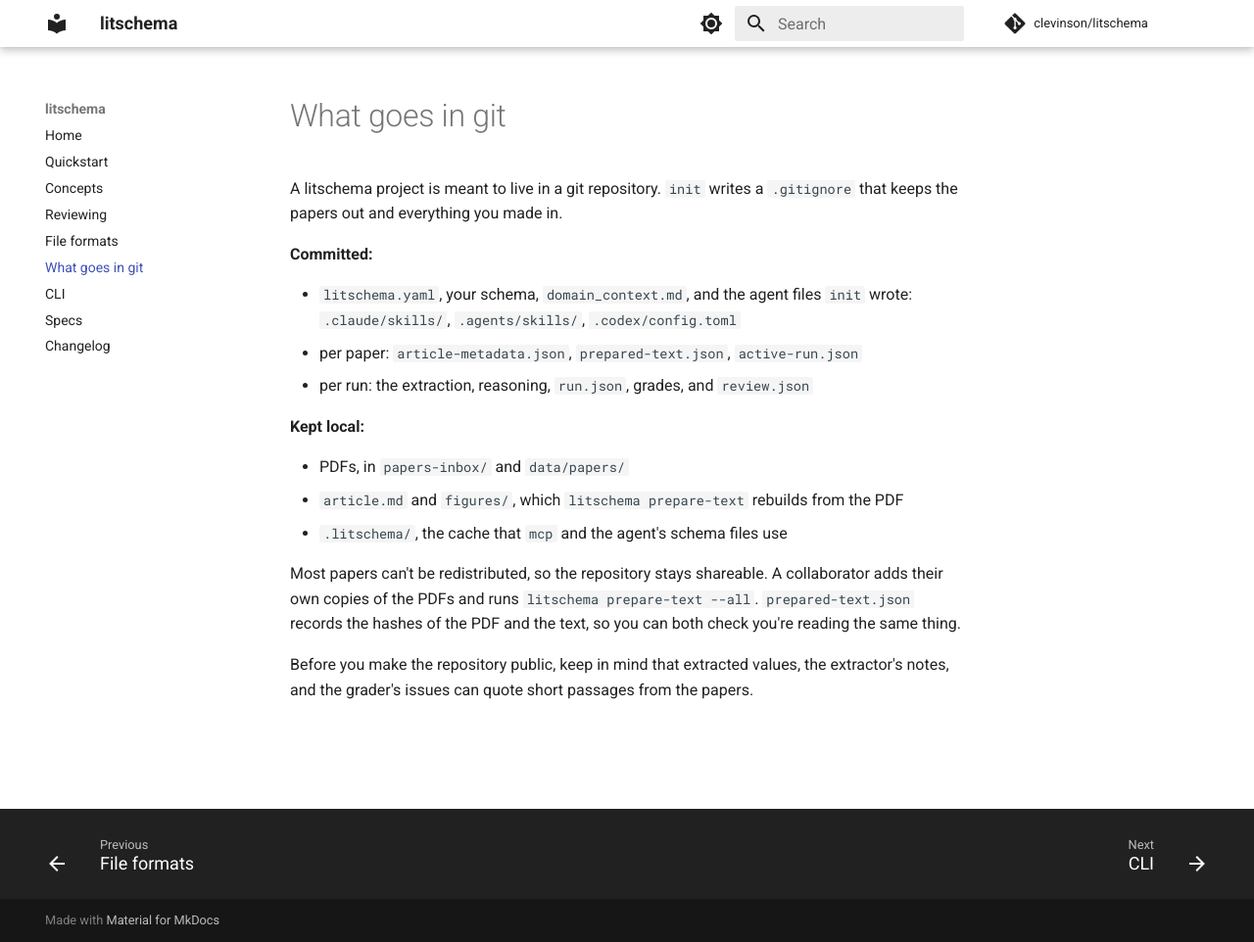
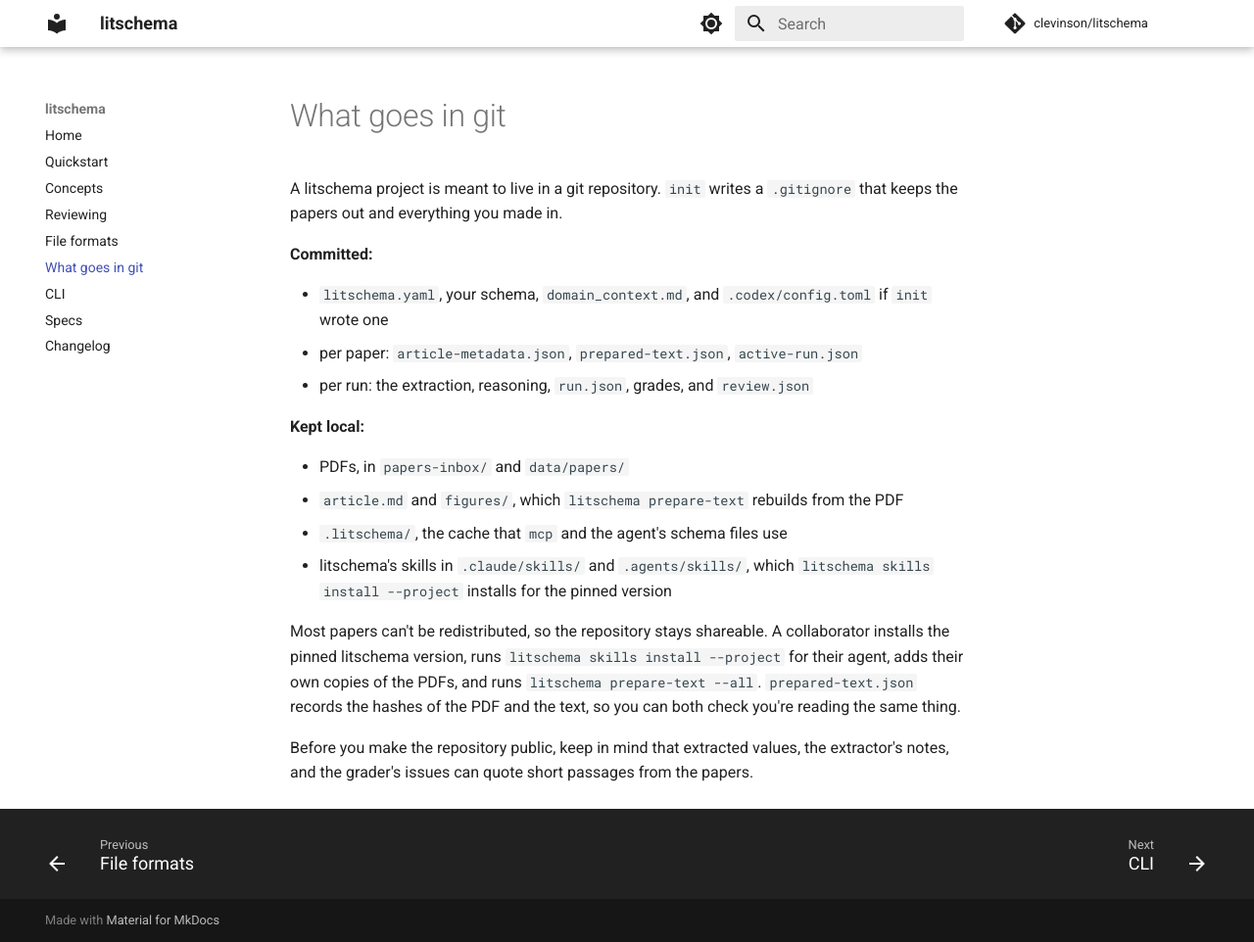
Before and after one commit to clevinson/litschema, an MkDocs documentation site: the page built from docs/git.md, in a window 1280 px wide and 962 px high. Shown: the whole window at 98% size. Built offline with MkDocs 1.6.1 and Material for MkDocs 9.7.7, drawn with Linux system fonts in a browser that asks for light colours; comment, search, counter and statistics services are not loaded.

Commit message:
feat(skills): require --agent when none is detected, rename --local to --project, gitignore project skills

```diff
--- a/docs/git.md
+++ b/docs/git.md
@@ -5,8 +5,8 @@
 
 **Committed:**
 
-- `litschema.yaml`, your schema, `domain_context.md`, and the agent files
-  `init` wrote: `.claude/skills/`, `.agents/skills/`, `.codex/config.toml`
+- `litschema.yaml`, your schema, `domain_context.md`, and
+  `.codex/config.toml` if `init` wrote one
 - per paper: `article-metadata.json`, `prepared-text.json`, `active-run.json`
 - per run: the extraction, reasoning, `run.json`, grades, and `review.json`
 
@@ -16,10 +16,13 @@
 - `article.md` and `figures/`, which `litschema prepare-text` rebuilds from the
   PDF
 - `.litschema/`, the cache that `mcp` and the agent's schema files use
+- litschema's skills in `.claude/skills/` and `.agents/skills/`, which
+  `litschema skills install --project` installs for the pinned version
 
 Most papers can't be redistributed, so the repository stays shareable. A
-collaborator adds their own copies of the PDFs and runs
-`litschema prepare-text --all`. `prepared-text.json` records the hashes of the
+collaborator installs the pinned litschema version, runs
+`litschema skills install --project` for their agent, adds their own copies of
+the PDFs, and runs `litschema prepare-text --all`. `prepared-text.json` records the hashes of the
 PDF and the text, so you can both check you're reading the same thing.
 
 Before you make the repository public, keep in mind that extracted values,
--- a/src/litschema/version.py
+++ b/src/litschema/version.py
@@ -151,7 +151,7 @@
             f"this project is pinned to litschema {pin}; you're running {version_line()}\n"
             f"{use_pin}\n"
             f'  Or pin the project to {running}:  set {PIN_KEY}: "{running}" in '
-            f"{cfg.config_path.name}, then run `litschema skills install --local --force`"
+            f"{cfg.config_path.name}, then run `litschema skills install --project --force`"
         )
 
     stale = []
@@ -167,6 +167,6 @@
     if stale:
         errors.append(
             f"project skills ({', '.join(stale)}) don't match litschema {pin}; "
-            "run `litschema skills install --local --force` from the project root"
+            "run `litschema skills install --project --force` from the project root"
         )
     return VersionCheck(errors=errors, warnings=[])
```
Also changed, not shown: CHANGELOG.md (+9 -3 lines), README.md (+1 -1 lines), docs/quickstart.md (+4 -3 lines), specs/onboarding/spec.md (+1 -1 lines), specs/project-config/spec.md (+1 -1 lines), 6 other files.
